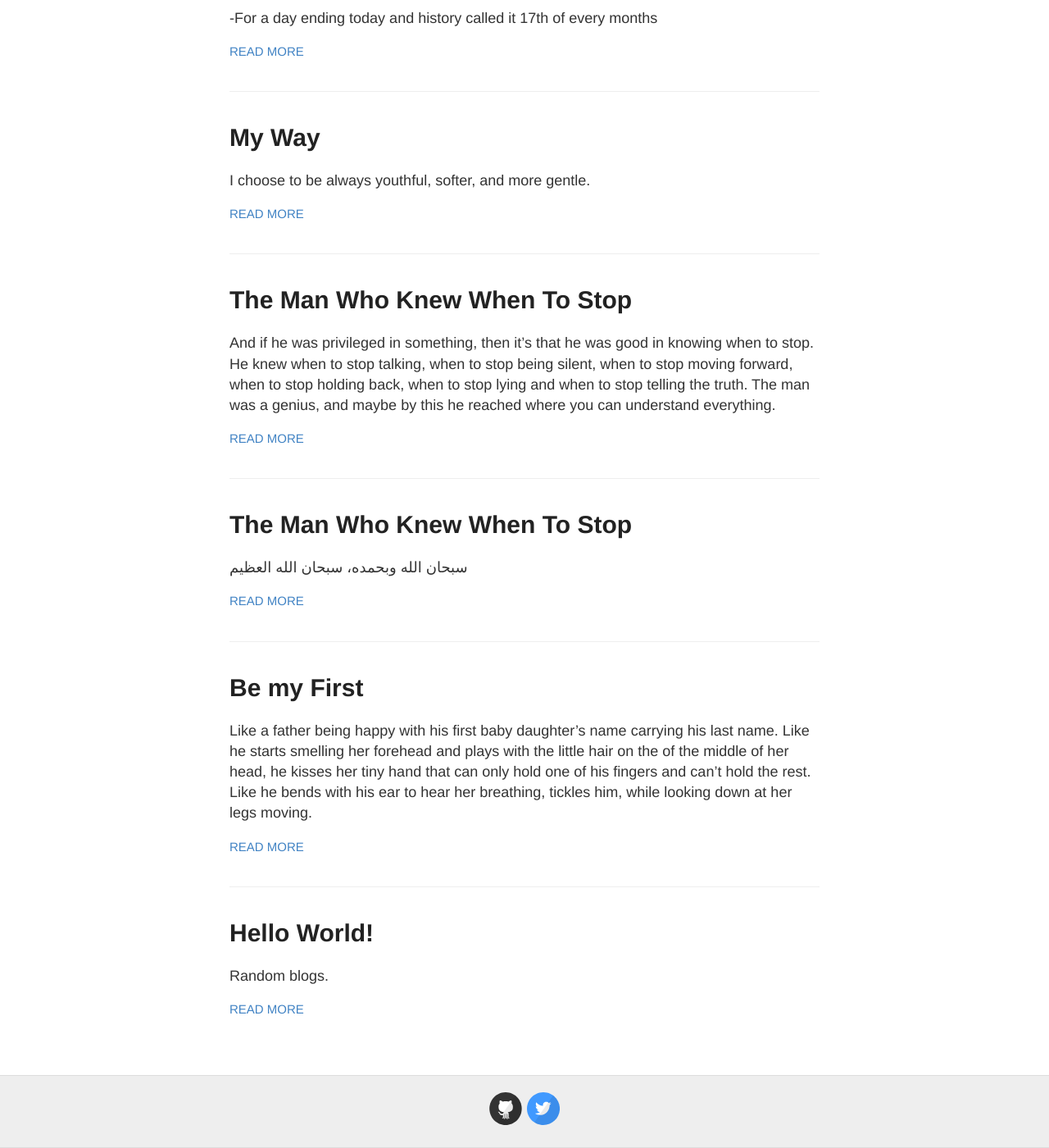
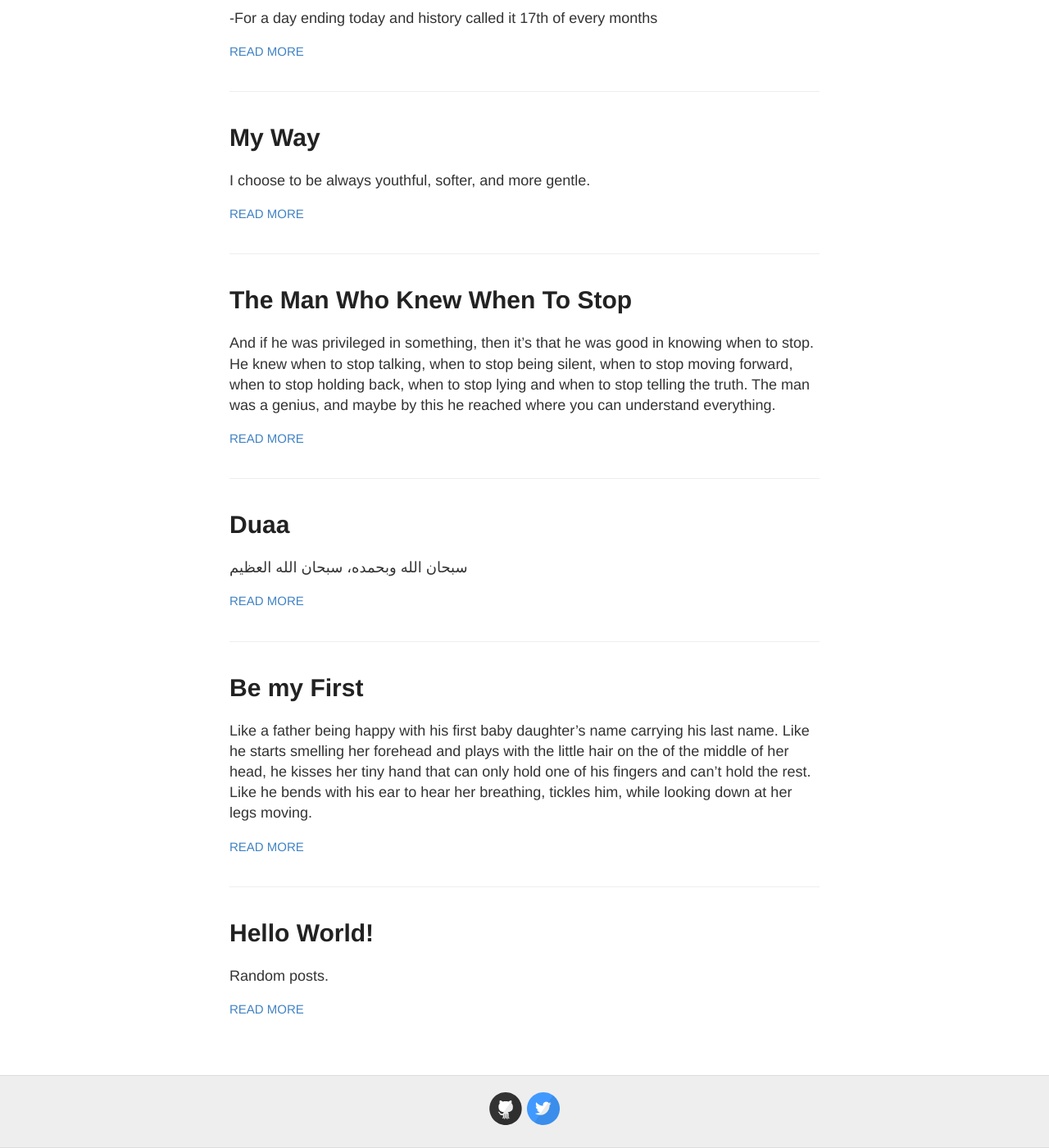
Before and after one commit to aelasr/aelasr.github.io, a Jekyll site: the page built from index.html, in a window 1280 px wide and 1400 px high, scrolled down 441 px. Shown: the whole window at 82% size. Built offline with Jekyll 4.4.1, drawn with Linux system fonts in a browser that asks for light colours.

Commit message:
update markdown

```diff
--- a/_posts/2019-12-27-Hello-World.md
+++ b/_posts/2019-12-27-Hello-World.md
@@ -3,4 +3,4 @@ layout: post
 title: Hello World!
 ---
 
-Random blogs.
+Random posts.
--- a/_posts/2020-01-03-Duaa.md
+++ b/_posts/2020-01-03-Duaa.md
@@ -1,6 +1,6 @@
 ---
 layout: post
-title: The Man Who Knew When To Stop
+title: Duaa
 ---
 
 سبحان الله وبحمده، سبحان الله العظيم
```
